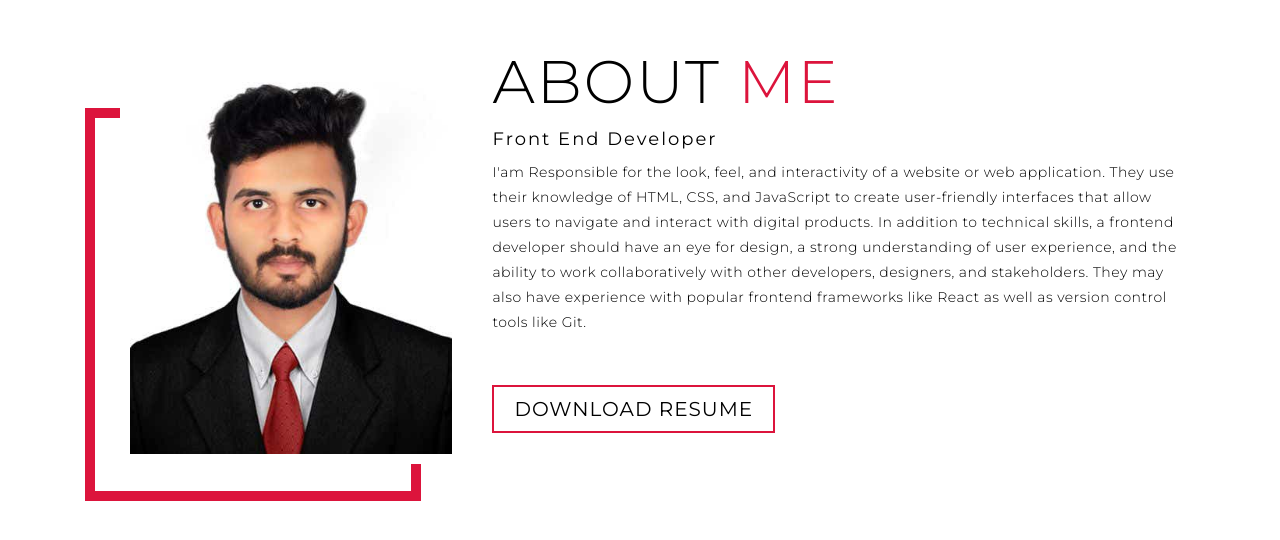
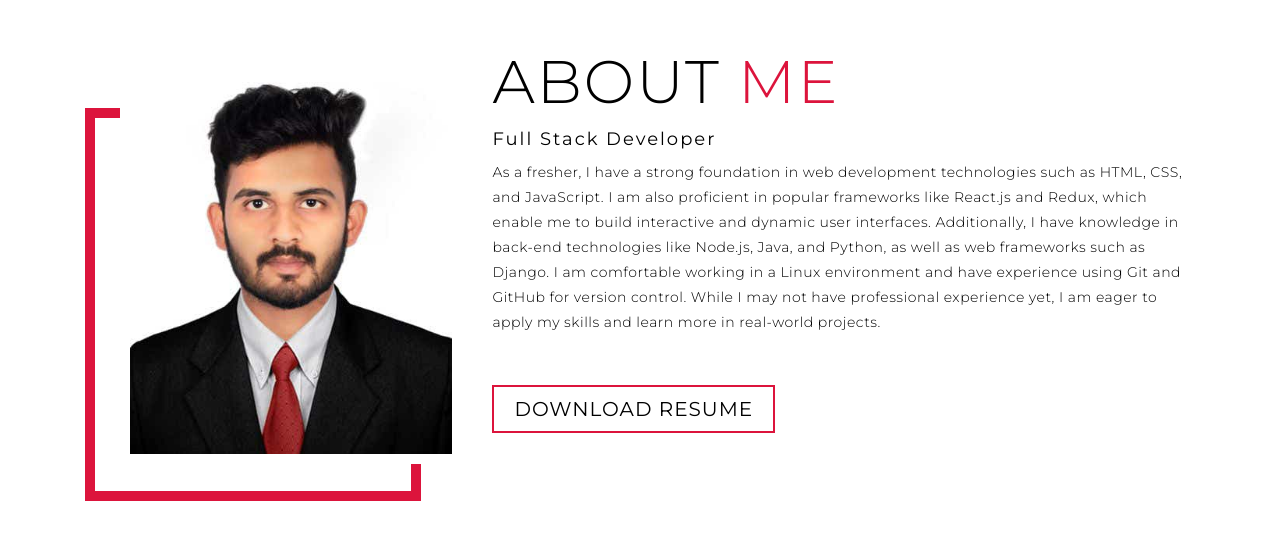
Before and after one commit to deekhithtngithubrit/Online-Responisve-Portfolio-website, a plain HTML site: page index.html in a window 1280 px wide. Shown: the part 4504-5044 px from the top of the page. Drawn offline with Linux system fonts and the light colour scheme.

Commit message:
Update index.html

```diff
--- a/index.html
+++ b/index.html
@@ -207,14 +207,13 @@
       </div>
       <div class="col-right">
         <h1 class="section-title">About <span>me</span></h1>
-        <h2>Front End Developer</h2>
-        <p>I'am Responsible for the look, feel, and interactivity of a website or web application.
-            They use their knowledge of HTML, CSS, and JavaScript to create user-friendly
-             interfaces that allow users to navigate and interact with digital products.
-              In addition to technical skills, a frontend developer should have an eye for
-               design, a strong understanding of user experience, and the ability to work
-               collaboratively with other developers, designers, and stakeholders.
-                They may also have experience with popular frontend frameworks like React as well as version control tools like Git.</p>
+        <h2>Full Stack Developer</h2>
+        <p>As a fresher, I have a strong foundation in web development technologies such as HTML, CSS, and JavaScript.
+          I am also proficient in popular frameworks like React.js and Redux, which enable me to build interactive and dynamic user
+          interfaces. Additionally, I have knowledge in back-end technologies like Node.js, Java, and Python, as well as web frameworks
+          such as Django. I am comfortable working in a Linux environment and have experience using Git and GitHub for version
+          control. While I may not have professional experience yet, I am eager to apply my skills and learn more in
+          real-world projects.</p>
         <a href="#" class="cta">Download Resume</a>
       </div>
     </div>
```
